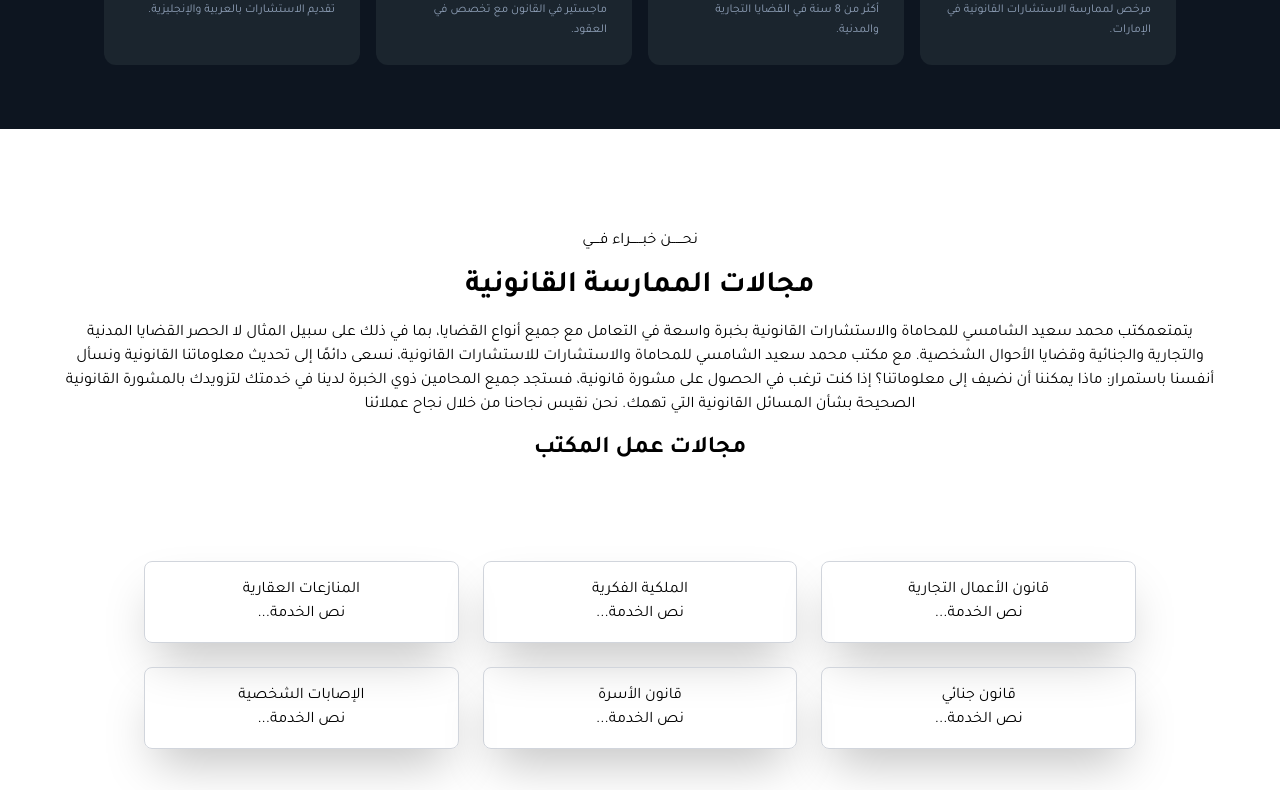
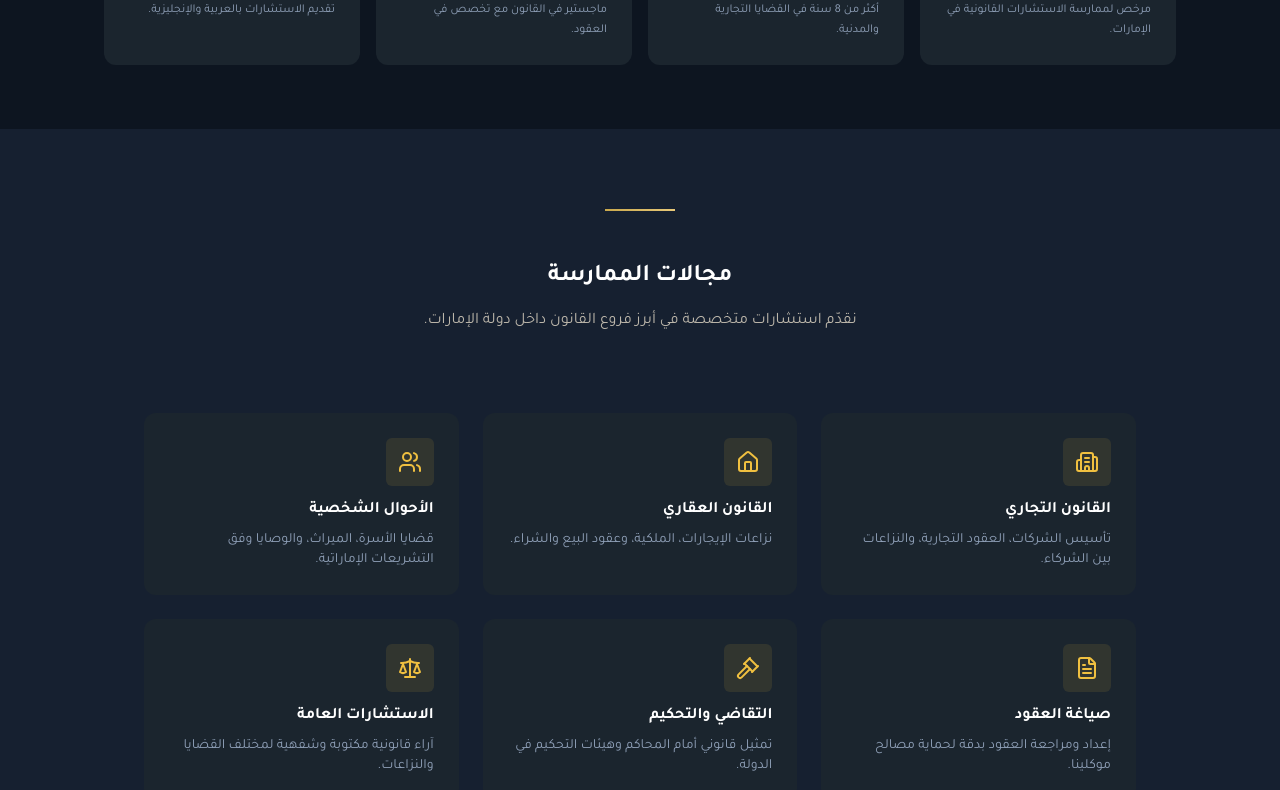
Before and after one commit to M-Abd-ELazeem/lawyer-website, a Next.js app: page / in a window 1280 px wide. Shown: the part 1470-2260 px from the top of the page. Built offline with nearby package versions, Linux system fonts and the light colour scheme.

Commit message:
feat:section services completa

```diff
--- a/app/globals.css
+++ b/app/globals.css
@@ -101,3 +101,16 @@
   border-color: var(--gold);
   transform: translateY(-4px);
 }
+
+
+/* icon */
+.icon-box {
+  display: inline-grid;
+  place-items: center;
+  width: 3rem;
+  height: 3rem;
+  border-radius: 0.375rem;
+  background-color: rgba(240, 192, 64, 0.1);
+  color: var(--gold);
+  transition: all 0.3s ease;
+}
--- a/components/Services.tsx
+++ b/components/Services.tsx
@@ -1,38 +1,170 @@
 export default function Services() {
+  const services = [
+    {
+      title: "القانون التجاري",
+      desc: "تأسيس الشركات، العقود التجارية، والنزاعات بين الشركاء.",
+      icon: (
+        <svg
+          xmlns="http://www.w3.org/2000/svg"
+          width="24"
+          height="24"
+          viewBox="0 0 24 24"
+          fill="none"
+          stroke="currentColor"
+          stroke-width="2"
+          stroke-linecap="round"
+          stroke-linejoin="round"
+          className="lucide lucide-building2 lucide-building-2 size-6"
+          aria-hidden="true"
+        >
+          <path d="M10 12h4"></path>
+          <path d="M10 8h4"></path>
+          <path d="M14 21v-3a2 2 0 0 0-4 0v3"></path>
+          <path d="M6 10H4a2 2 0 0 0-2 2v7a2 2 0 0 0 2 2h16a2 2 0 0 0 2-2V9a2 2 0 0 0-2-2h-2"></path>
+          <path d="M6 21V5a2 2 0 0 1 2-2h8a2 2 0 0 1 2 2v16"></path>
+        </svg>
+      ),
+    },
+    {
+      title: "القانون العقاري",
+      desc: "نزاعات الإيجارات، الملكية، وعقود البيع والشراء.",
+      icon: (
+        <svg
+          xmlns="http://www.w3.org/2000/svg"
+          width="24"
+          height="24"
+          viewBox="0 0 24 24"
+          fill="none"
+          stroke="currentColor"
+          stroke-width="2"
+          stroke-linecap="round"
+          stroke-linejoin="round"
+          className="lucide lucide-house size-6"
+          aria-hidden="true"
+        >
+          <path d="M15 21v-8a1 1 0 0 0-1-1h-4a1 1 0 0 0-1 1v8"></path>
+          <path d="M3 10a2 2 0 0 1 .709-1.528l7-6a2 2 0 0 1 2.582 0l7 6A2 2 0 0 1 21 10v9a2 2 0 0 1-2 2H5a2 2 0 0 1-2-2z"></path>
+        </svg>
+      ),
+    },
+    {
+      title: "الأحوال الشخصية",
+      desc: "قضايا الأسرة، الميراث، والوصايا وفق التشريعات الإماراتية.",
+      icon: (
+        <svg
+          xmlns="http://www.w3.org/2000/svg"
+          width="24"
+          height="24"
+          viewBox="0 0 24 24"
+          fill="none"
+          stroke="currentColor"
+          stroke-width="2"
+          stroke-linecap="round"
+          stroke-linejoin="round"
+          className="lucide lucide-users size-6"
+          aria-hidden="true"
+        >
+          <path d="M16 21v-2a4 4 0 0 0-4-4H6a4 4 0 0 0-4 4v2"></path>
+          <path d="M16 3.128a4 4 0 0 1 0 7.744"></path>
+          <path d="M22 21v-2a4 4 0 0 0-3-3.87"></path>
+          <circle cx="9" cy="7" r="4"></circle>
+        </svg>
+      ),
+    },
+    {
+      title: "صياغة العقود",
+      desc: "إعداد ومراجعة العقود بدقة لحماية مصالح موكلينا.",
+      icon: (
+        <svg
+          xmlns="http://www.w3.org/2000/svg"
+          width="24"
+          height="24"
+          viewBox="0 0 24 24"
+          fill="none"
+          stroke="currentColor"
+          stroke-width="2"
+          stroke-linecap="round"
+          stroke-linejoin="round"
+          className="lucide lucide-file-text size-6"
+          aria-hidden="true"
+        >
+          <path d="M6 22a2 2 0 0 1-2-2V4a2 2 0 0 1 2-2h8a2.4 2.4 0 0 1 1.704.706l3.588 3.588A2.4 2.4 0 0 1 20 8v12a2 2 0 0 1-2 2z"></path>
+          <path d="M14 2v5a1 1 0 0 0 1 1h5"></path>
+          <path d="M10 9H8"></path>
+          <path d="M16 13H8"></path>
+          <path d="M16 17H8"></path>
+        </svg>
+      ),
+    },
+    {
+      title: "التقاضي والتحكيم",
+      desc: "تمثيل قانوني أمام المحاكم وهيئات التحكيم في الدولة.",
+      icon: (
+        <svg
+          xmlns="http://www.w3.org/2000/svg"
+          width="24"
+          height="24"
+          viewBox="0 0 24 24"
+          fill="none"
+          stroke="currentColor"
+          stroke-width="2"
+          stroke-linecap="round"
+          stroke-linejoin="round"
+          className="lucide lucide-gavel size-6"
+          aria-hidden="true"
+        >
+          <path d="m14 13-8.381 8.38a1 1 0 0 1-3.001-3l8.384-8.381"></path>
+          <path d="m16 16 6-6"></path>
+          <path d="m21.5 10.5-8-8"></path>
+          <path d="m8 8 6-6"></path>
+          <path d="m8.5 7.5 8 8"></path>
+        </svg>
+      ),
+    },
 
-const services = [
-  { title: "قانون الأعمال التجارية", desc: "نص الخدمة..." },
-  { title: "الملكية الفكرية", desc: "نص الخدمة..." },
-  { title: "المنازعات العقارية", desc: "نص الخدمة..." },
-  { title: "قانون جنائي", desc: "نص الخدمة..." },
-  { title: "قانون الأسرة", desc: "نص الخدمة..." },
-  { title: "الإصابات الشخصية", desc: "نص الخدمة..." },
-];
+    {
+      title: "الاستشارات العامة",
+      desc: "آراء قانونية مكتوبة وشفهية لمختلف القضايا والنزاعات.",
+      icon: (
+        <svg
+          xmlns="http://www.w3.org/2000/svg"
+          width="24"
+          height="24"
+          viewBox="0 0 24 24"
+          fill="none"
+          stroke="currentColor"
+          stroke-width="2"
+          stroke-linecap="round"
+          stroke-linejoin="round"
+          className="lucide lucide-scale size-6"
+          aria-hidden="true"
+        >
+          <path d="M12 3v18"></path>
+          <path d="m19 8 3 8a5 5 0 0 1-6 0zV7"></path>
+          <path d="M3 7h1a17 17 0 0 0 8-2 17 17 0 0 0 8 2h1"></path>
+          <path d="m5 8 3 8a5 5 0 0 1-6 0zV7"></path>
+          <path d="M7 21h10"></path>
+        </svg>
+      ),
+    },
+  ];
 
   return (
-    <section className=" container my-5 px-16 py-20">
+    <section className=" container bg-dark-secondary   px-16 py-20">
       <div className="w-full text-center ">
-        <p>نحــــــن خبــــــراء فــــي</p>
-        <h2 className="text-3xl font-bold p-4">مجالات الممارسة القانونية</h2>
-        <p>
-          يتمتعمكتب محمد سعيد الشامسي للمحاماة والاستشارات القانونية بخبرة واسعة في التعامل مع جميع أنواع القضايا، بما
-          في ذلك على سبيل المثال لا الحصر القضايا المدنية والتجارية والجنائية وقضايا الأحوال الشخصية. مع مكتب محمد سعيد
-          الشامسي للمحاماة والاستشارات للاستشارات القانونية، نسعى دائمًا إلى تحديث معلوماتنا القانونية ونسأل أنفسنا
-          باستمرار: ماذا يمكننا أن نضيف إلى معلوماتنا؟ إذا كنت ترغب في الحصول على مشورة قانونية، فستجد جميع المحامين ذوي
-          الخبرة لدينا في خدمتك لتزويدك بالمشورة القانونية الصحيحة بشأن المسائل القانونية التي تهمك. نحن نقيس نجاحنا من
-          خلال نجاح عملائنا
-        </p>
-
-
-        <h2 className="text-2xl font-bold p-4">مجالات عمل المكتب</h2>
+        {/* gold line */}
+        <span className="gold-divider mb-6"></span>
+        <h2 className="text-2xl font-bold p-4 text-c-white">مجالات الممارسة</h2>
+        <p className="text-c-foreground ">نقدّم استشارات متخصصة في أبرز فروع القانون داخل دولة الإمارات.</p>
       </div>
       <div className=" text-center p-20">
         {/* grid  */}
         <div className="grid grid-cols-3 gap-6">
           {services.map((service, index) => (
-            <div key={index} className="p-4 shadow-2xl border rounded-lg border-gray-300">
-              <h4>{service.title}</h4>
-              <p>{service.desc}</p>
+            <div key={index} className="card text-right">
+              <div className="text-gold text-3xl mb-3 icon-box">{service.icon}</div>
+              <h4 className="text-white font-semibold mb-2">{service.title}</h4>
+              <p className="text-slate-400 text-sm">{service.desc}</p>
             </div>
           ))}
         </div>
```
